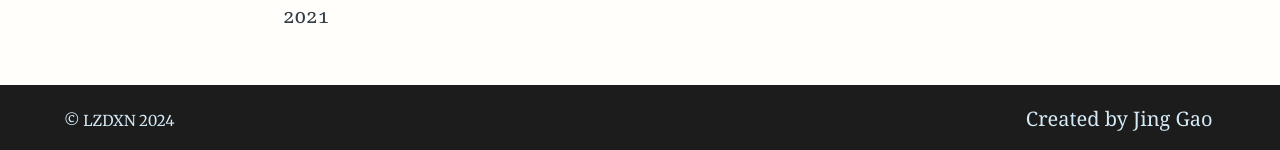
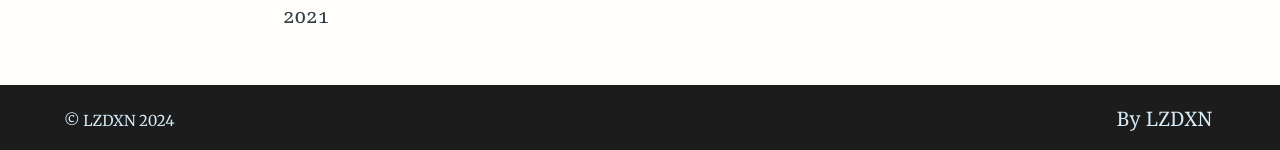
Before and after one commit to LZDXN/LZDXN.github.io, a Jekyll site: the page built from index.md, in a window 1280 px wide and 900 px high, scrolled down 2614 px. Shown: the part 747-897 px from the top of the window. Built offline with Jekyll 4.4.1, drawn with Linux system fonts in a browser that asks for light colours; some of the changed lines change nothing that is shown.

Commit message:
edited config and small adjustment of current template setting

```diff
--- a/_config.yml
+++ b/_config.yml
@@ -68,8 +68,9 @@
   posts:
     title: Posts # Needed for Siteleaf
     output: true
-    description: "My thoughts and ideas" # The post list page content
-    feature_text:
+    description: "Life logs as time goes on" # The post list page content
+    feature_text: |
+      # Timeline
     feature_image: "https://wallpapers.com/images/hd/white-solid-background-pumtn8lreyutu2ru.jpg"
 
 # 6. Jekyll collections settings
@@ -94,7 +95,7 @@
 
 # 7. Site settings
 encoding: utf-8 # Make sure the encoding is right
-lang: en-GB # Set the site language
+lang: en-US # Set the site language
 title: "LZDXN" # Site name or title, also used in jekyll-seo-tag
 logo: "/assets/logos/b.png" # Site logo, also used in jekyll-seo-tag
 description: "" # Site description and default description, also used in jekyll-seo-tag
@@ -137,7 +138,7 @@
   url: /search/
 
 navigation_footer:
-- title: Created by Jing Gao
+- title: By LZDXN
   url: https://LZDXN.github.io/
 
 social_links: # Appears in sidebar. Set the urls then uncomment and comment out as desired
```
